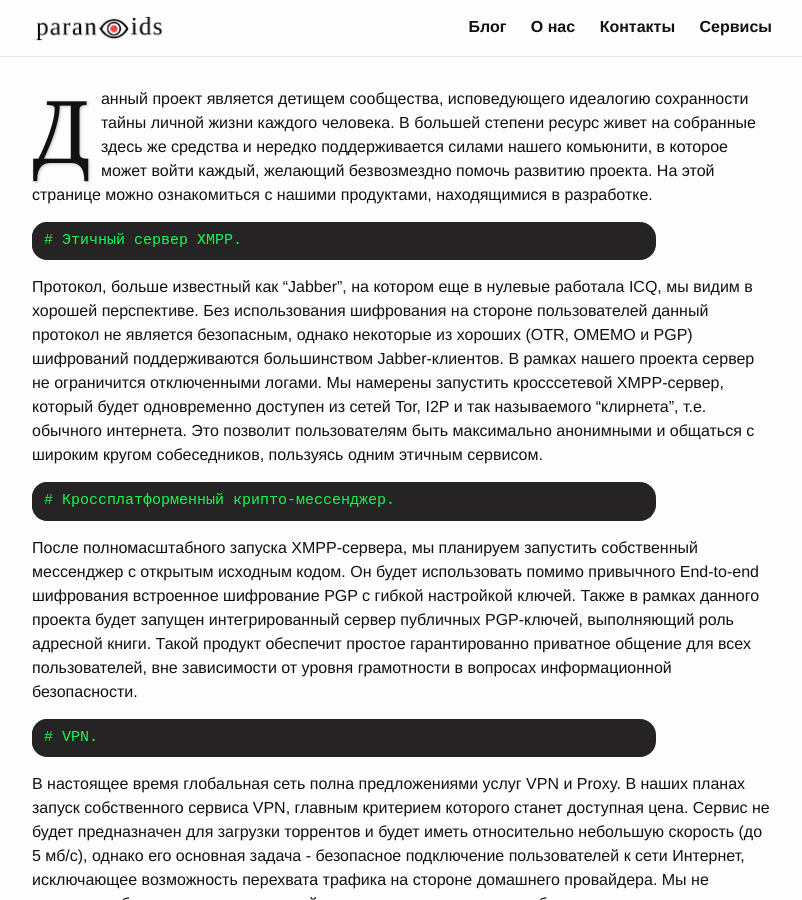
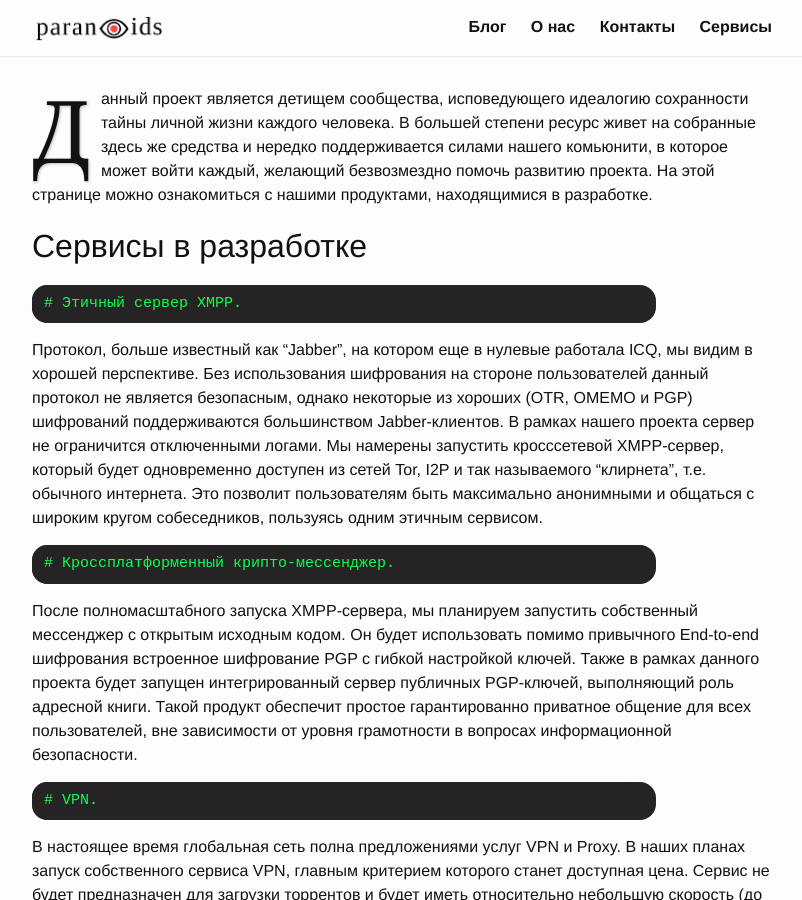
Before and after one commit to 2b7E1n6D0e5R7/2b7E1n6D0e5R7.github.io, a Jekyll site: the page built from _pages/services.md, in a window 1280 px wide and 900 px high. Shown: the whole window, without its empty margins (238-1040 px from the left). Built offline with Jekyll 4.4.1, drawn with Linux system fonts in a browser that asks for light colours.

Commit message:
Update services.md

````diff
--- a/_pages/services.md
+++ b/_pages/services.md
@@ -4,6 +4,9 @@ title: Сервисы
 permalink: /services/
 ---
 <b class="bukvica">Д</b>анный проект является детищем сообщества, исповедующего идеалогию сохранности тайны личной жизни каждого человека. В большей степени ресурс живет на собранные здесь же средства и нередко поддерживается силами нашего комьюнити, в которое может войти каждый, желающий безвозмездно помочь развитию проекта. На этой странице можно ознакомиться с нашими продуктами, находящимися в разработке.
+
+# Сервисы в разработке
+
 ```
 # Этичный сервер XMPP.
 ```
````
